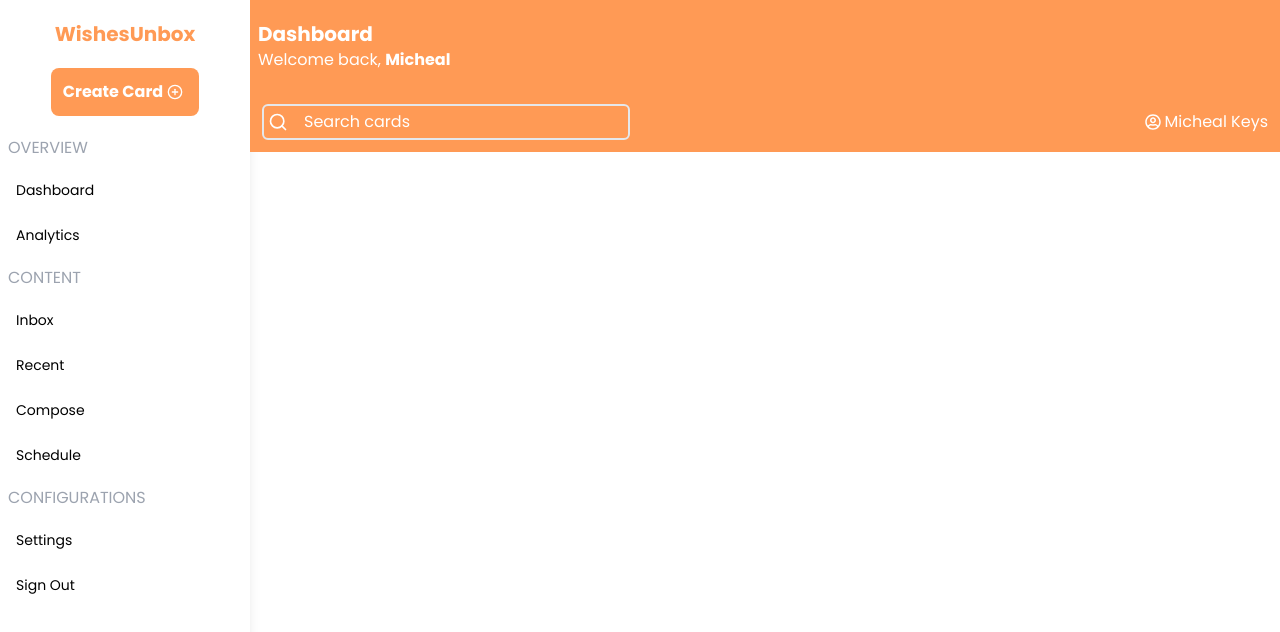
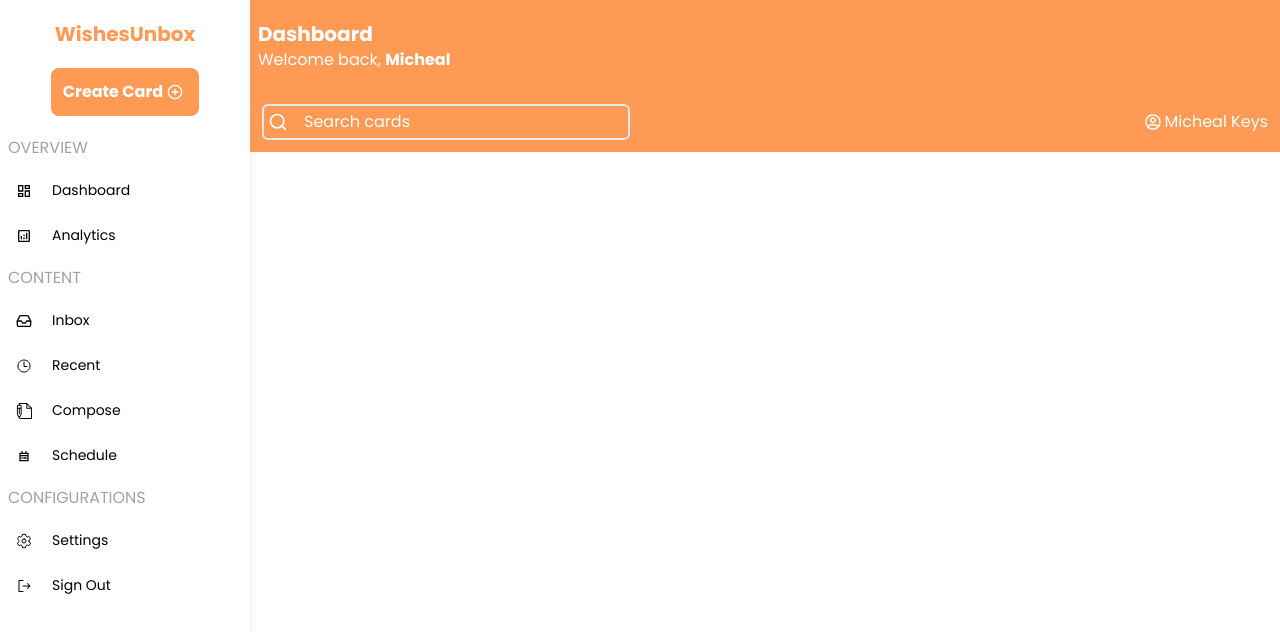
Before and after one commit to Build-Bridge/WishesUnbox, a React (Vite) app: page /dashboard in a window 1280 px wide. Shown: the top 632 px of the page. Built offline with nearby package versions, Linux system fonts and the light colour scheme; a web font is replaced by a local one.

Commit message:
Bug: fixed the icons issues

```diff
--- a/src/components/Dashboard/Sidebar.jsx
+++ b/src/components/Dashboard/Sidebar.jsx
@@ -63,7 +63,7 @@ export const Sidebar = () => {
                     isActive ? activeLink : normalLink
                   }
                 >
-                  {/* {link.icon} */}
+                  {link.icon}
                   <span className="capitalize text-[14px]">{link.name}</span>
                 </NavLink>
               ))}
--- a/src/constants/index.js
+++ b/src/constants/index.jsx
@@ -1,4 +1,10 @@
 // import { TbSocial } from "react-icons/tb";
+import { MdOutlineAnalytics, MdOutlineDashboard } from "react-icons/md";
+import { GrFormSchedule } from "react-icons/gr";
+import { FiInbox } from "react-icons/fi";
+import { IoSettingsOutline, IoTimeOutline } from "react-icons/io5";
+import { TfiWrite } from "react-icons/tfi";
+import { PiSignOut } from "react-icons/pi";
 
 export const signupFields = [
   {
@@ -116,11 +122,11 @@ export const sidebarLinks = [
     links: [
       {
         name: "Dashboard",
-        // icon: <MdOutlineDashboard />,
+        icon: <MdOutlineDashboard />,
       },
       {
         name: "Analytics",
-        // icon: <MdOutlineAnalytics />,
+        icon: <MdOutlineAnalytics />,
       },
     ],
   },
@@ -129,19 +135,19 @@ export const sidebarLinks = [
     links: [
       {
         name: "Inbox",
-        // icon: <FiInbox />,
+        icon: <FiInbox />,
       },
       {
         name: "Recent",
-        // icon: <IoTimeOutline />,
+        icon: <IoTimeOutline />,
       },
       {
         name: "Compose",
-        // icon: <TfiWrite />,
+        icon: <TfiWrite />,
       },
       {
         name: "Schedule",
-        // icon: <GrFormSchedule />,
+        icon: <GrFormSchedule />,
       },
     ],
   },
@@ -150,11 +156,11 @@ export const sidebarLinks = [
     links: [
       {
         name: "Settings",
-        // icon: <IoSettingsOutline />,
+        icon: <IoSettingsOutline />,
       },
       {
         name: "Sign out",
-        // icon: <PiSignOut />,
+        icon: <PiSignOut />,
       },
     ],
   },
--- a/src/features/auth/authService.js
+++ b/src/features/auth/authService.jsx
@@ -7,9 +7,9 @@ const signup = async (userData) => {
   const response = await axios.post(API_URL + "signup", userData);
 
   // Save the user to the database
-  if (response.data) {
-    localStorage.setItem("user", JSON.stringify(response.data));
-  }
+  // if (response.data) {
+  //   localStorage.setItem("user", JSON.stringify(response.data));
+  // }
 
   return response.data;
 };
@@ -19,9 +19,9 @@ const login = async (userData) => {
   const response = await axios.post(API_URL + "login", userData);
 
   // Save the user to the database
-  if (response.data) {
-    localStorage.setItem("user", JSON.stringify(response.data));
-  }
+  // if (response.data) {
+  //   localStorage.setItem("user", JSON.stringify(response.data));
+  // }
 
   return response.data;
 };
@@ -30,7 +30,7 @@ const login = async (userData) => {
 const logout = async () => {
   const response = await axios.get(API_URL + "logout");
 
-  localStorage.removeItem("user");
+  // localStorage.removeItem("user");
 
   return response.data;
 };
@@ -67,6 +67,17 @@ const googleCallback = async () => {
   return response.data;
 };
 
+// To get the current logged in user
+const getCurrentUser = async () => {
+  const response = await axios.get(API_URL + "user/me");
+
+  if (response.data) {
+    localStorage.setItem("user", JSON.stringify(response.data));
+  }
+
+  return response.data;
+};
+
 const authService = {
   signup,
   login,
@@ -75,6 +86,7 @@ const authService = {
   resetpassword,
   googleAuth,
   googleCallback,
+  getCurrentUser,
 };
 
 export default authService;
--- a/src/sections/LoginPage.jsx
+++ b/src/sections/LoginPage.jsx
@@ -32,6 +32,7 @@ const LoginPage = () => {
 
     if (isSuccess && user) {
       navigate("/dashboard");
+      // dispatch(getCurrentUser());
     }
 
     dispatch(reset());
@@ -41,6 +42,7 @@ const LoginPage = () => {
     const userData = data;
     console.log(userData);
     dispatch(login(userData));
+    // dispatch(getCurrentUser());
   };
 
   return (
```
Also changed, not shown: src/components/index.jsx (renamed from src/components/index.js), src/features/auth/authSlice.jsx (renamed from src/features/auth/authSlice.js).
